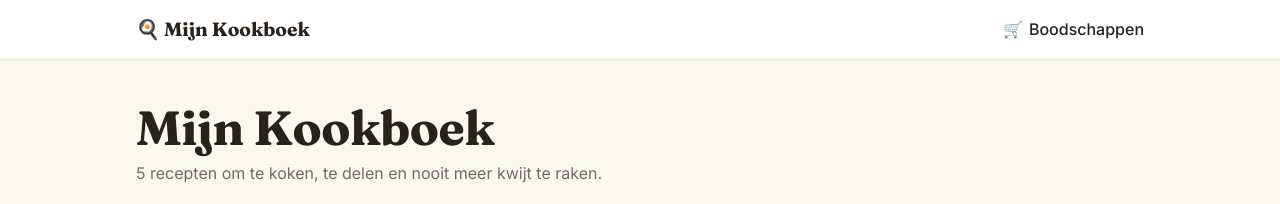
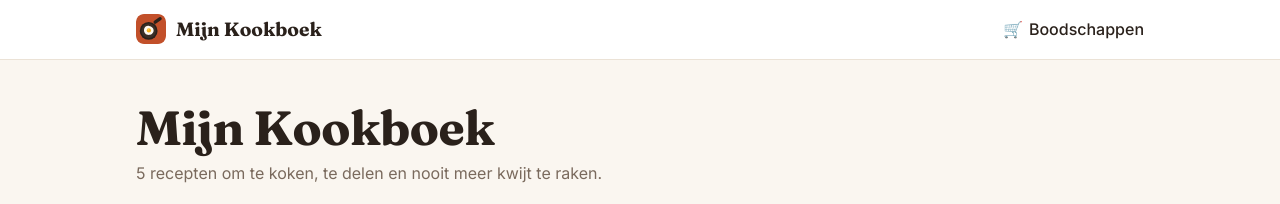
Before and after one commit to slampe682-sudo/kookboek, a Jekyll site: the page built from index.html, in a window 1280 px wide. Shown: the top 204 px of the page. Built offline with Jekyll 4.4.1, drawn with Linux system fonts in a browser that asks for light colours.

Commit message:
Logo en favicon toegevoegd

```diff
--- a/_layouts/default.html
+++ b/_layouts/default.html
@@ -9,6 +9,10 @@
   <link rel="preconnect" href="https://fonts.gstatic.com" crossorigin>
   <link href="https://fonts.googleapis.com/css2?family=Fraunces:opsz,wght@9..144,600;9..144,700&family=Inter:wght@400;500;600&display=swap" rel="stylesheet">
   {%- assign versie = site.time | date: '%s' %}
+  <link rel="icon" href="{{ '/assets/logo.svg' | relative_url }}?v={{ versie }}" type="image/svg+xml">
+  <link rel="icon" href="{{ '/assets/favicon-32.png' | relative_url }}?v={{ versie }}" type="image/png" sizes="32x32">
+  <link rel="apple-touch-icon" href="{{ '/assets/apple-touch-icon.png' | relative_url }}?v={{ versie }}">
+  <meta name="theme-color" content="#c2502a">
   <link rel="stylesheet" href="{{ '/assets/style.css' | relative_url }}?v={{ versie }}">
   <script>
     // Beheerknoppen alleen tonen na één keer openen via ?beheer (uitzetten met ?uit)
@@ -27,7 +31,7 @@
 <body>
   <header class="topbar">
     <div class="wrap topbar-inner">
-      <a class="brand" href="{{ '/' | relative_url }}"><span aria-hidden="true">🍳</span> {{ site.title }}</a>
+      <a class="brand" href="{{ '/' | relative_url }}"><img src="{{ '/assets/logo.svg' | relative_url }}" alt="" width="30" height="30"> {{ site.title }}</a>
       <a class="lijst-link" href="{{ '/boodschappen/' | relative_url }}"><span aria-hidden="true">🛒</span> Boodschappen <span class="teller" id="lijstTeller" hidden></span></a>
     </div>
   </header>
--- a/assets/style.css
+++ b/assets/style.css
@@ -37,7 +37,8 @@ h1, h2 { font-family: Fraunces, Georgia, serif; letter-spacing: -.01em; line-hei
 
 .topbar { border-bottom: 1px solid var(--line); background: var(--surface); }
 .topbar-inner { padding: 14px 16px; }
-.brand { font-family: Fraunces, Georgia, serif; font-weight: 700; font-size: 1.2rem; color: var(--text); text-decoration: none; }
+.brand img { display: block; border-radius: 8px; }
+.brand { display: inline-flex; align-items: center; gap: 10px; font-family: Fraunces, Georgia, serif; font-weight: 700; font-size: 1.2rem; color: var(--text); text-decoration: none; }
 
 .btn {
   display: inline-flex; align-items: center; gap: 6px; padding: 10px 18px;
```
Also changed, not shown: assets/apple-touch-icon.png (added), assets/favicon-32.png (added), assets/logo.svg (added).
